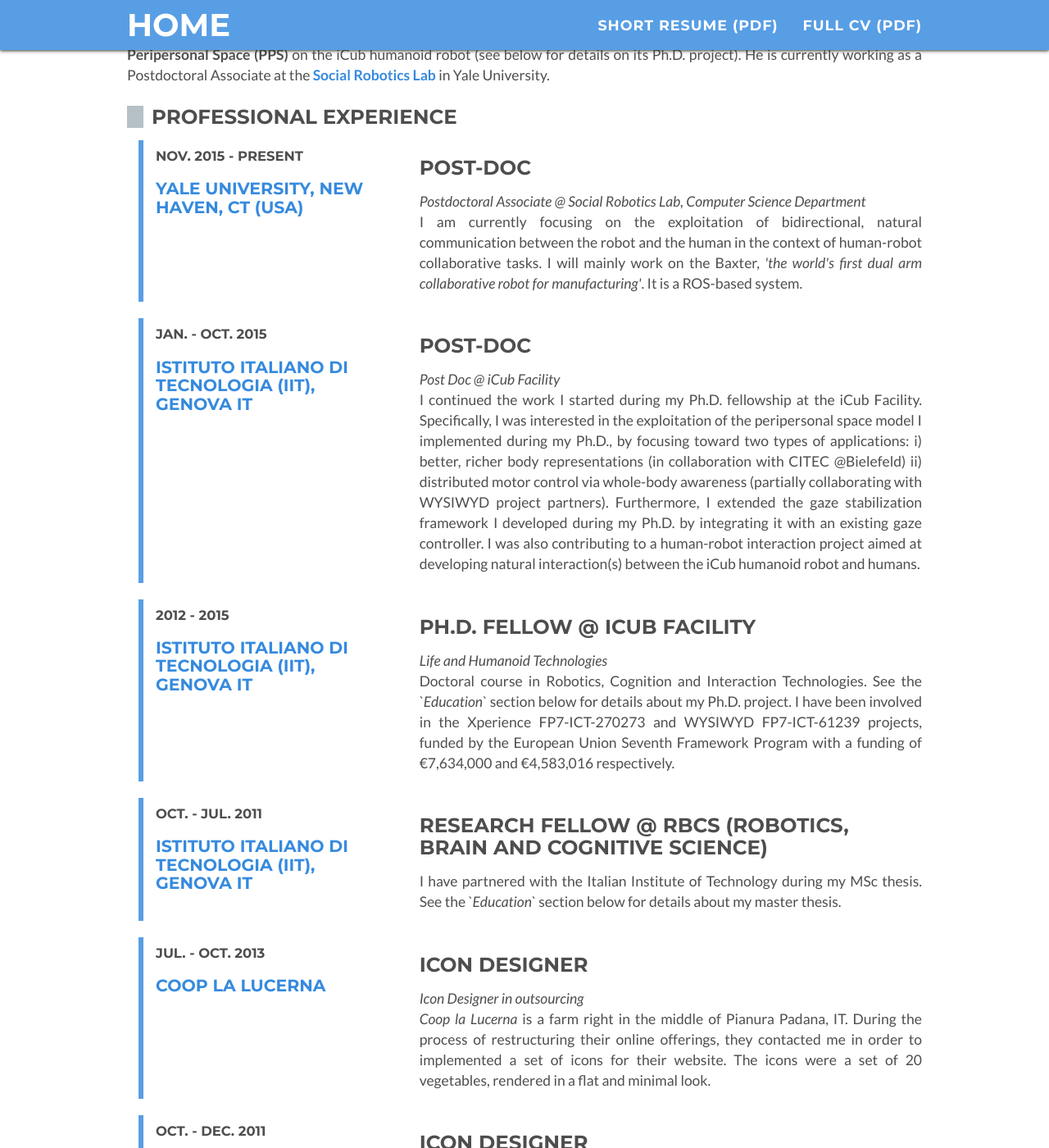
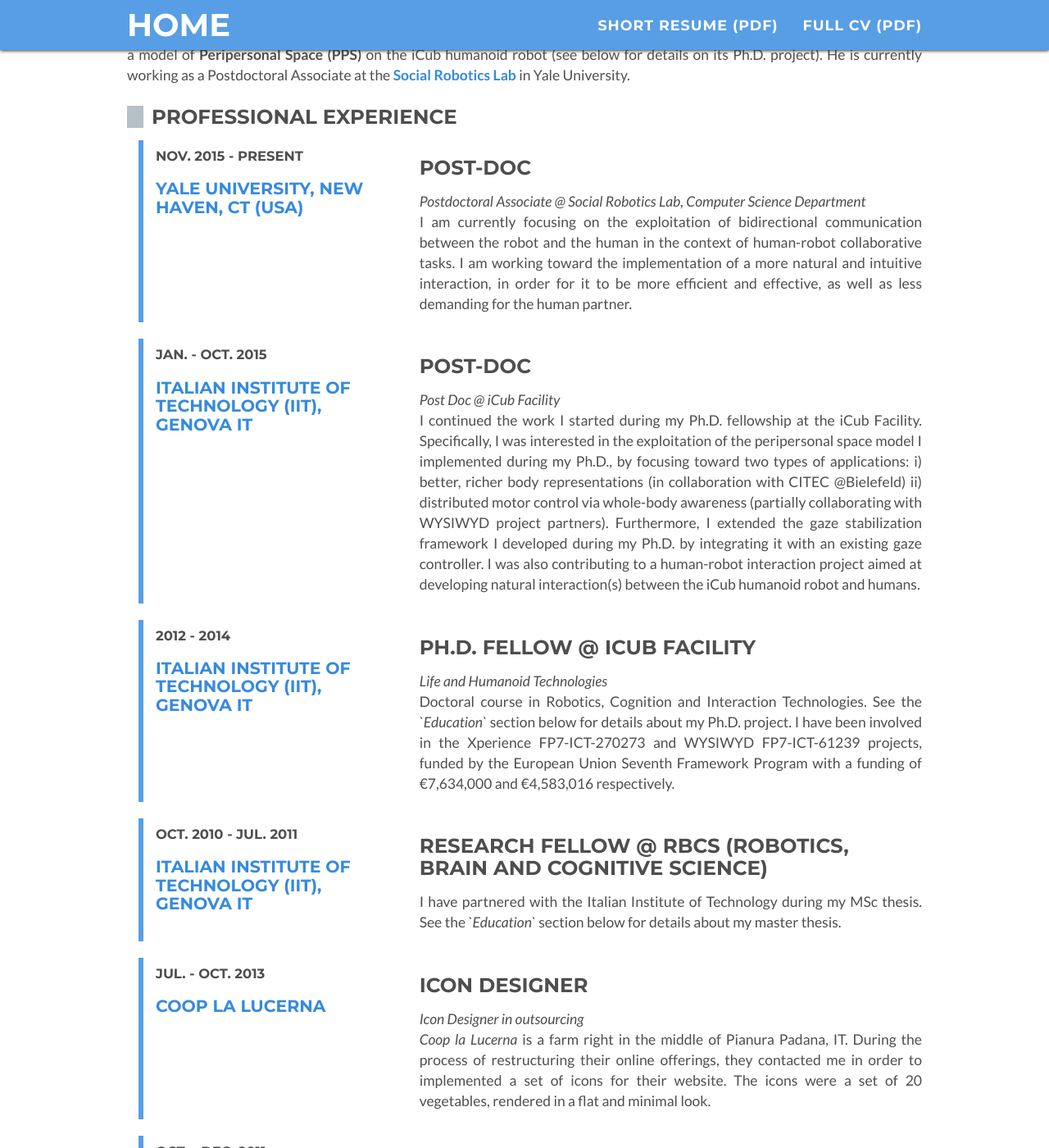
Before and after one commit to alecive/alecive.github.io, a Jekyll site: the page built from _posts/2015-12-08-CV-AlessandroRoncone.md, in a window 1280 px wide and 1400 px high, scrolled down 1594 px. Shown: the whole window at 82% size. Built offline with Jekyll 4.4.1, drawn with Linux system fonts in a browser that asks for light colours; some web fonts are replaced; some of the changed text lies outside the part shown.

Commit message:
Updated CV and resume

```diff
--- a/_posts/2015-12-08-CV-AlessandroRoncone.md
+++ b/_posts/2015-12-08-CV-AlessandroRoncone.md
@@ -78,25 +78,25 @@
    end: present
    location: Yale University, New Haven, CT (USA)
    location-link: http://scazlab.yale.edu
-   description: "I am currently focusing on the exploitation of bidirectional, natural communication between the robot and the human in the context of human-robot collaborative tasks. I will mainly work on the Baxter, <i>'the world's first dual arm collaborative robot for manufacturing'</i>. It is a ROS-based system."
+   description: "I am currently focusing on the exploitation of bidirectional communication between the robot and the human in the context of human-robot collaborative tasks. I am working toward the implementation of a more natural and intuitive interaction, in order for it to be more efficient and effective, as well as less demanding for the human partner."
  - name: Post-Doc
    title: Post Doc @ iCub Facility
    start: Jan.
    end: Oct. 2015
-   location: Istituto Italiano di Tecnologia (IIT), Genova IT
+   location: Italian Institute of Technology (IIT), Genova IT
    location-link: http://www.iit.it
    description: "I continued the work I started during my Ph.D. fellowship at the iCub Facility. Specifically, I was interested in the exploitation of the peripersonal space model I implemented during my Ph.D., by focusing toward two types of applications: i) better, richer body representations (in collaboration with CITEC @Bielefeld) ii) distributed motor control via whole-body awareness (partially collaborating with WYSIWYD project partners). Furthermore, I extended the gaze stabilization framework I developed during my Ph.D. by integrating it with an existing gaze controller. I was also contributing to a human-robot interaction project aimed at developing natural interaction(s) between the iCub humanoid robot and humans."
  - name: Ph.D. Fellow @ iCub Facility
    title: Life and Humanoid Technologies
    start: 2012
-   end: 2015
-   location: Istituto Italiano di Tecnologia (IIT), Genova IT
+   end: 2014
+   location: Italian Institute of Technology (IIT), Genova IT
    location-link: http://www.iit.it
    description: Doctoral course in Robotics, Cognition and Interaction Technologies. See the <i>`Education`</i> section below for details about my Ph.D. project. I have been involved in the Xperience FP7-ICT-270273 and WYSIWYD FP7-ICT-61239 projects, funded by the European Union Seventh Framework Program with a funding of €7,634,000 and €4,583,016 respectively.
  - name: Research Fellow @ RBCS (Robotics, Brain and Cognitive Science)
-   start: Oct.
+   start: Oct. 2010
    end: Jul. 2011
-   location: Istituto Italiano di Tecnologia (IIT), Genova IT
+   location: Italian Institute of Technology (IIT), Genova IT
    location-link: http://www.iit.it
    description: I have partnered with the Italian Institute of Technology during my MSc thesis. See the <i>`Education`</i> section below for details about my master thesis.
  - name: Icon Designer
@@ -126,7 +126,7 @@
    title: Thesis title `Expanding sensorimotor capabilities of humanoid robots through multisensory integration. A study on the implementation of peripersonal space on the iCub.`
    start: 2012
    end: 2015
-   location: Istituto Italiano di Tecnologia (IIT), Genova IT
+   location: Italian Institute of Technology (IIT), Genova IT
    location-link: http://www.iit.it
    description: "I focused on improving the sensorimotor capabilities of the iCub humanoid, by implementing a bio-inspired system able to learn a multisensory representation of the space around the robot’s body (or <i>peripersonal space</i>). The robot is equipped with a whole-body artificial skin and learns the consequences of its interaction with the self and the environment by means of a multisensory (tactile-motor and tactile-visual) representation. This results in the extension of the robot's tactile domain toward the nearby space, in such a way that it implicitly copes with modeling or calibration errors. Finally, this representation is then exploited with a sensory-based guidance of the motor actions performed by the robot. That is, an avoidance and catching controller capable of using any body part in order to either prevent collision with or come into contact with incoming objects. "
  - name: M.Sc. with honors in NeuroEngineering
@@ -147,7 +147,7 @@
    title:
    start: 2005
    end: 2008
-   location: ISICT (Istituto Superiore di Studi in Tecnologie dell'Informazione e della Comunicazione)
+   location: ISICT (Superior Institute of Studies in Information and Communication Technologies)
    location-link: http://www.isict.it/
    description: "ISICT stands for <i>Institute for Advanced Studies in Information and Communication Technologies</i>. It is a consortium that integrates the courses provided by the University of Genoa with lessons held by industry leaders. The goal is to better prepare students for the labor market. To this end, I attended a number of additional courses ranging from <i>Marketing</i> to <i>Telecommunications</i> to <i>Aerospace Engineering</i>. I've been also selected for a scholarship, after a thorough examination (only three positions were available)."
 
@@ -216,7 +216,7 @@
    description: "Oral presentation at the workshop on <i>Synthetic Modeling of Life and Cognition</i>: Open Questions."
  - title: "Researcher of the week"
    year: 2013-2014
-   venue: IIT (Istituto Italiano di Tecnologia)
+   venue: IIT (Italian Institute of Technology)
    where: iCub Facility
    description: "I've been researcher of the week for two times. Despite its name, this award is given very rarely to outstanding research performed in the iCub Facility at IIT. In the past two years, only 6 of these awards have been given."
 ---
@@ -242,5 +242,5 @@
 
 ## Summary
 
-Alessandro Roncone was born in Genova (GE), Italy, 1987. He received his BSc in Biomedical Engineering with the score of _110/110 summa cum laude_ at the [Università degli Studi di Genova](http://www.unige.it/) in February 2008. In July 2011 he completed his MSc in NeuroEngineering (with the score of _110/110 summa cum laude_) in the same university. In April 2015 he got a Ph.D. in _Robotics, Cognition and Interaction Technologies_ from the ["Università degli studi di Genova"](http://www.unige.it) and ["Istituto Italiano di Tecnologia"](http://www.iit.it). During his PhD he worked in the _Robotics, Brain and Cognitive Sciences_ department and the _iCub Facility_ in IIT, Genova, under the supervision of prof. [Giorgio Metta](http://pasa.lira.dist.unige.it/). The goal of his Ph.D. project was to exploit insights from neuroscience in order to implement a model of **Peripersonal Space (PPS)** on the iCub humanoid robot (see below for details on its Ph.D. project).
+Alessandro Roncone was born in Genova (GE), Italy, 1987. He received his BSc in Biomedical Engineering with the score of _110/110 summa cum laude_ at the [Università degli Studi di Genova](http://www.unige.it/) in February 2008. In July 2011 he completed his MSc in NeuroEngineering (with the score of _110/110 summa cum laude_) in the same university. In April 2015 he got a Ph.D. in _Robotics, Cognition and Interaction Technologies_ from the ["Università degli studi di Genova"](http://www.unige.it) and ["Italian Institute of Technology"](http://www.iit.it). During his PhD he worked in the _Robotics, Brain and Cognitive Sciences_ department and the _iCub Facility_ in IIT, Genova, under the supervision of prof. [Giorgio Metta](http://pasa.lira.dist.unige.it/). The goal of his Ph.D. project was to exploit insights from neuroscience in order to implement a model of **Peripersonal Space (PPS)** on the iCub humanoid robot (see below for details on its Ph.D. project).
 He is currently working as a Postdoctoral Associate at the [Social Robotics Lab](http://scazlab.yale.edu/) in Yale University.
```
Also changed, not shown: other parts of _posts/2015-12-08-CV-AlessandroRoncone.md (+1 -1 lines), 2 other files.
